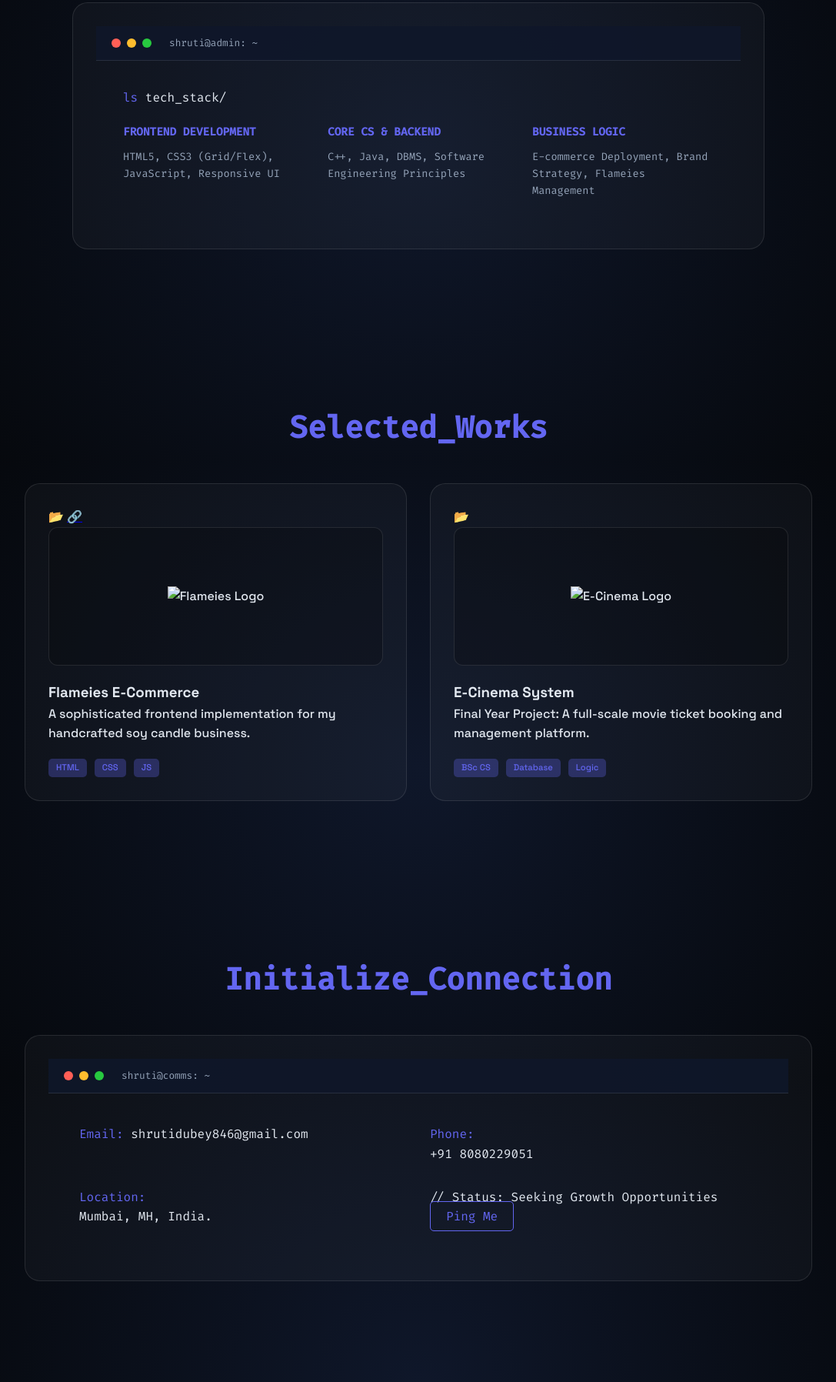
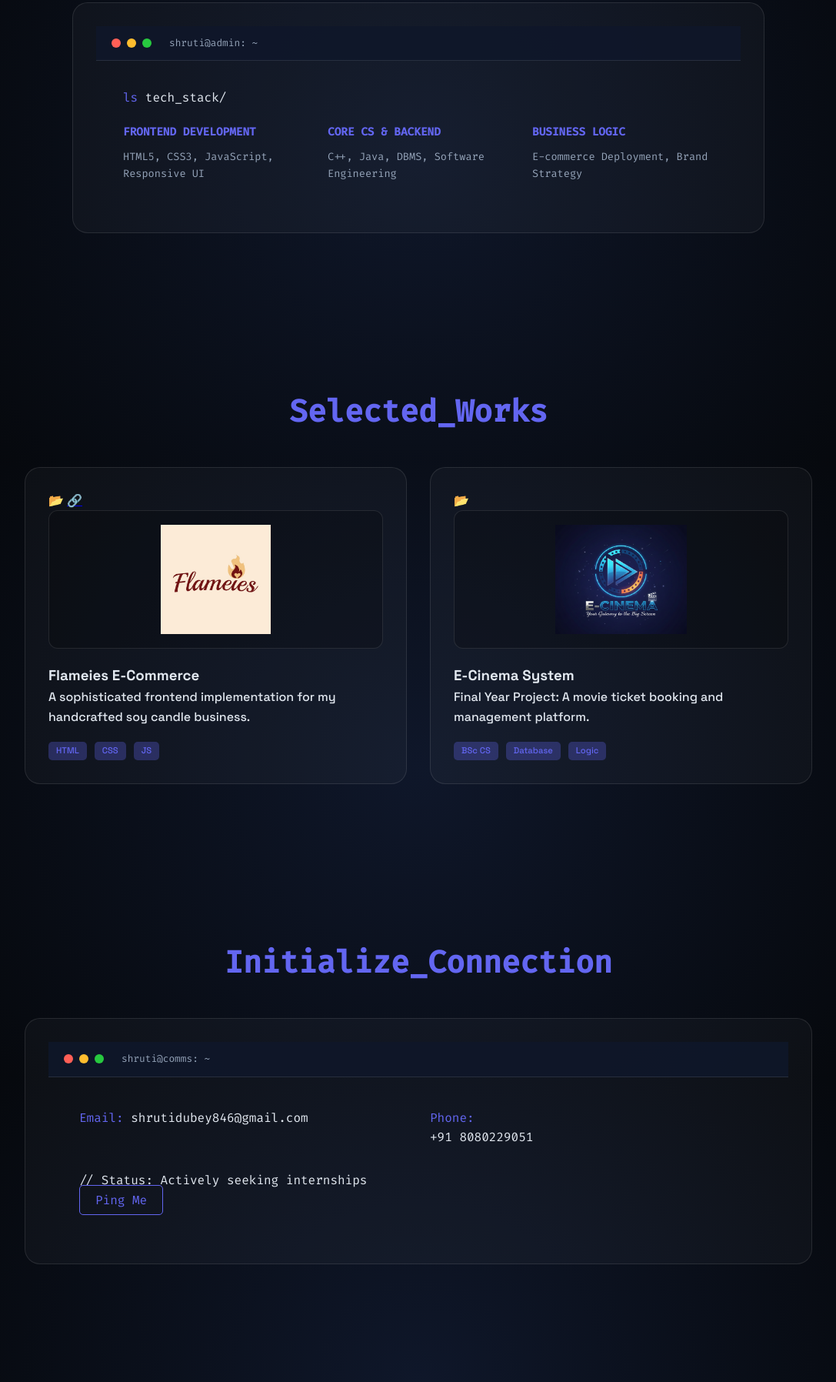
Before and after one commit to 8080Shruti/CODSOFT, a plain HTML site: page index.html in a window 1280 px wide. Shown: the part 1001-2797 px from the top of the page at 77% size, without its empty margins (96-1183 px from the left). Drawn offline with Linux system fonts and the light colour scheme.

Commit message:
Add files via upload

```diff
--- a/index.html
+++ b/index.html
@@ -17,7 +17,7 @@
                     <li><a href="#about">// about</a></li>
                     <li><a href="#skills">// skills</a></li>
                     <li><a href="#projects">// projects</a></li>
-                    <li><a href="Shruti_resume.pdf" class="resume-tag" download>// resume.pdf</a></li>
+                    <li><a href="Shruti resume.pdf" class="resume-tag" download>// resume.pdf</a></li>
                 </ul>
             </nav>
         </div>
@@ -40,7 +40,7 @@
                             <p><span>[OK]</span> 3rd Year BSc CS student</p>
                             <p><span>[OK]</span> Specialized in Frontend Architectures</p>
                             <p><span>[OK]</span> Founder & Creative Lead at Flameies</p>
-                            <p><span>[OK]</span> Actively building E-Cinema Management System</p>
+                            <p><span>[OK]</span> Building E-Cinema Management System</p>
                         </div>
                     </div>
 
@@ -51,7 +51,7 @@
                 </div>
                 <div class="hero-visual">
                     <div class="glass-frame">
-                        <img src="myimage.png" alt="Shruti Dubey" class="profile-img">
+                        <img src="images/myimage.png" alt="Shruti Dubey" class="profile-img">
                         <div class="photo-label">Entrepreneur</div>
                     </div>
                 </div>
@@ -72,15 +72,15 @@
                     <div class="skills-grid-new">
                         <div class="skill-category">
                             <h4>Frontend Development</h4>
-                            <p>HTML5, CSS3 (Grid/Flex), JavaScript, Responsive UI</p>
+                            <p>HTML5, CSS3, JavaScript, Responsive UI</p>
                         </div>
                         <div class="skill-category">
                             <h4>Core CS & Backend</h4>
-                            <p>C++, Java, DBMS, Software Engineering Principles</p>
+                            <p>C++, Java, DBMS, Software Engineering</p>
                         </div>
                         <div class="skill-category">
                             <h4>Business Logic</h4>
-                            <p>E-commerce Deployment, Brand Strategy, Flameies Management</p>
+                            <p>E-commerce Deployment, Brand Strategy</p>
                         </div>
                     </div>
                 </div>
@@ -96,7 +96,7 @@
                         <a href="https://8080shruti.github.io/flameies-IBM_project/" target="_blank">🔗</a>
                     </div>
                     <div class="project-logo-box">
-                        <img src="flameies_logo.jpg" alt="Flameies Logo" class="project-thumb">
+                        <img src="images/flameies_logo.jpg" alt="Flameies Logo" class="project-thumb">
                     </div>
                     <h3>Flameies E-Commerce</h3>
                     <p>A sophisticated frontend implementation for my handcrafted soy candle business.</p>
@@ -108,10 +108,10 @@
                         <span class="folder-icon">📂</span>
                     </div>
                     <div class="project-logo-box">
-                        <img src="E-cinema_logo.png" alt="E-Cinema Logo" class="project-thumb">
+                        <img src="images/E-cinema_logo.png" alt="E-Cinema Logo" class="project-thumb">
                     </div>
                     <h3>E-Cinema System</h3>
-                    <p>Final Year Project: A full-scale movie ticket booking and management platform.</p>
+                    <p>Final Year Project: A movie ticket booking and management platform.</p>
                     <div class="tags"><span>BSc CS</span> <span>Database</span> <span>Logic</span></div>
                 </div>
             </div>
@@ -121,9 +121,7 @@
             <h2 class="section-title">Initialize_Connection</h2>
             <div class="contact-terminal glass">
                 <div class="terminal-header">
-                    <span class="t-dot red"></span>
-                    <span class="t-dot yellow"></span>
-                    <span class="t-dot green"></span>
+                    <span class="t-dot red"></span><span class="t-dot yellow"></span><span class="t-dot green"></span>
                     <span class="t-user">shruti@comms: ~</span>
                 </div>
                 <div class="contact-grid">
@@ -135,12 +133,8 @@
                         <span class="t-cmd">Phone:</span>
                         <p class="contact-link">+91 8080229051</p>
                     </div>
-                    <div class="contact-method">
-                        <span class="t-cmd">Location:</span>
-                        <p class="contact-link">Mumbai, MH, India.</p>
-                    </div>
                     <div class="contact-status-box">
-                        <p class="t-dim">// Status: Seeking Growth Opportunities</p>
+                        <p class="t-dim">// Status: Actively seeking internships</p>
                         <a href="mailto:shrutidubey846@gmail.com" class="ping-btn">Ping Me</a>
                     </div>
                 </div>
```
